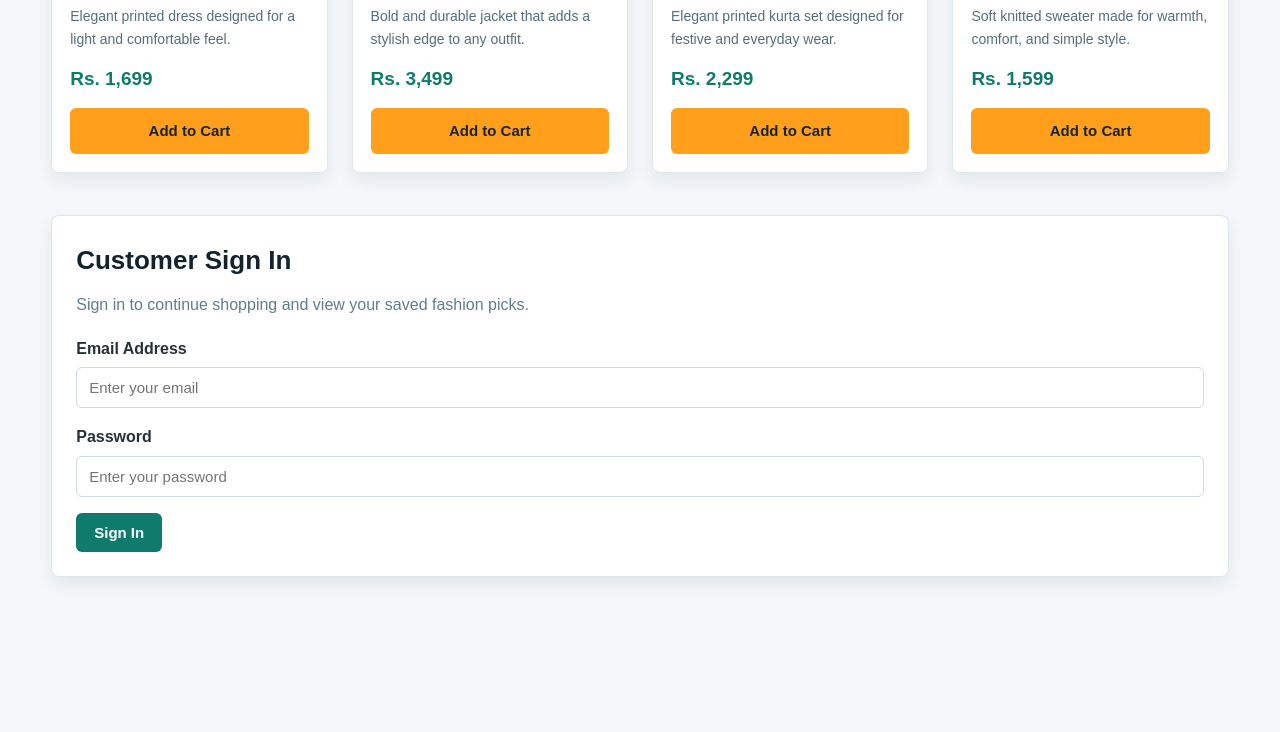
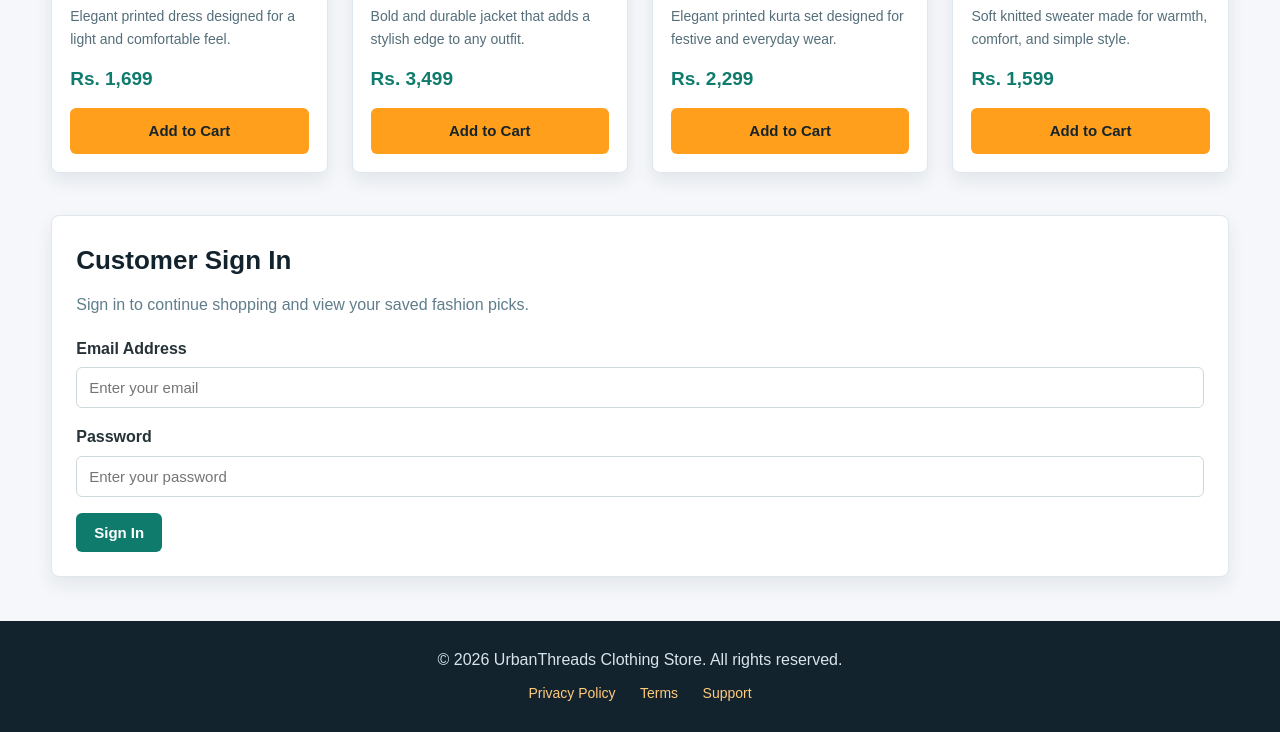
Before and after one commit to IncharaX/urban-threads, a plain HTML site: page index.html in a window 1280 px wide. Shown: the part 1938-2670 px from the top of the page. Before the commit the page ends 2557 px from the top, so only its background shows below. Drawn offline with Linux system fonts and the light colour scheme.

Commit message:
added footer

```diff
--- a/index.html
+++ b/index.html
@@ -430,6 +430,13 @@
     </section>
   </main>
 
-
+  <footer class="footer">
+    <p>&copy; 2026 UrbanThreads Clothing Store. All rights reserved.</p>
+    <div class="footer-links">
+      <a href="#">Privacy Policy</a>
+      <a href="#">Terms</a>
+      <a href="#">Support</a>
+    </div>
+  </footer>
 </body>
 </html>
```
